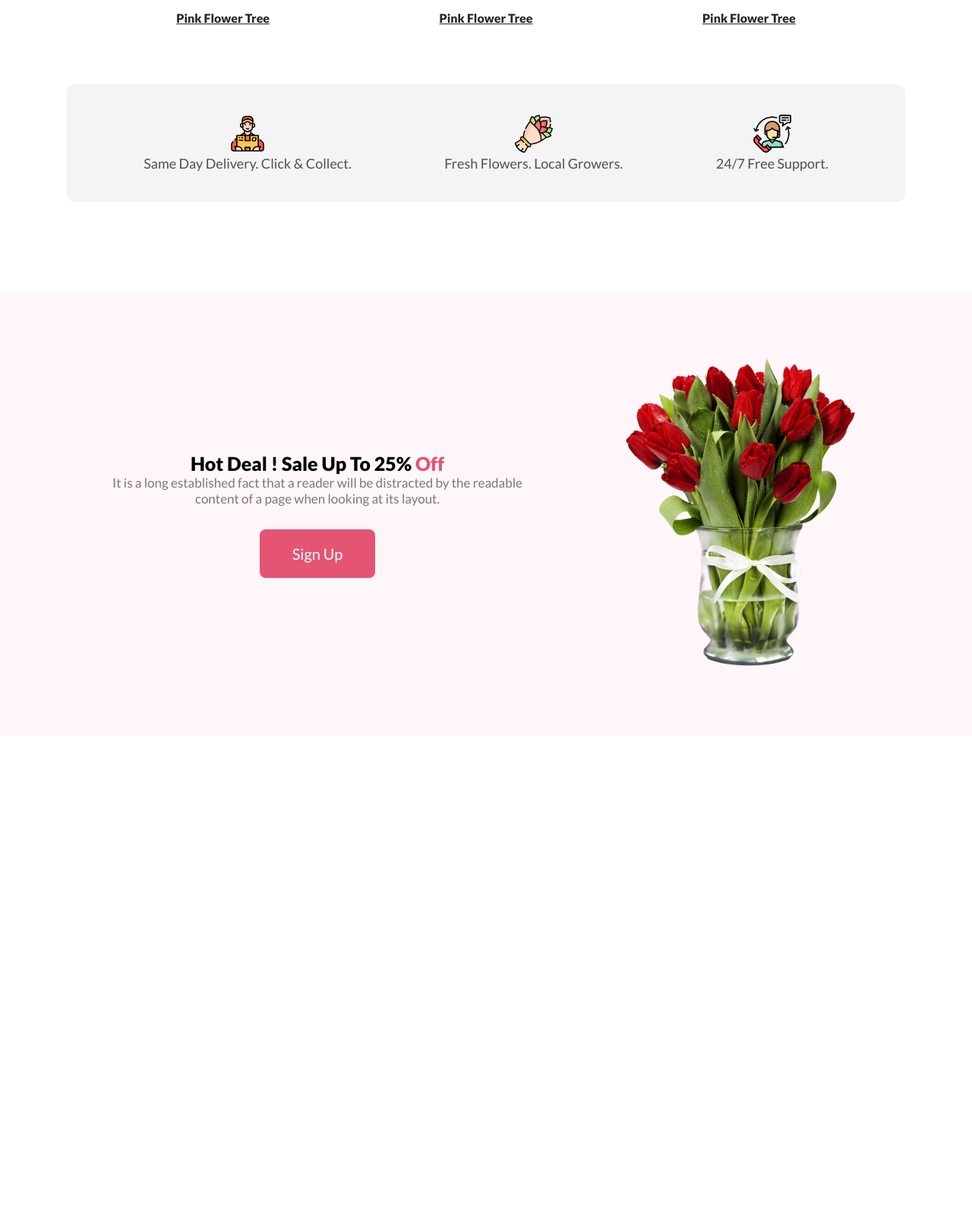
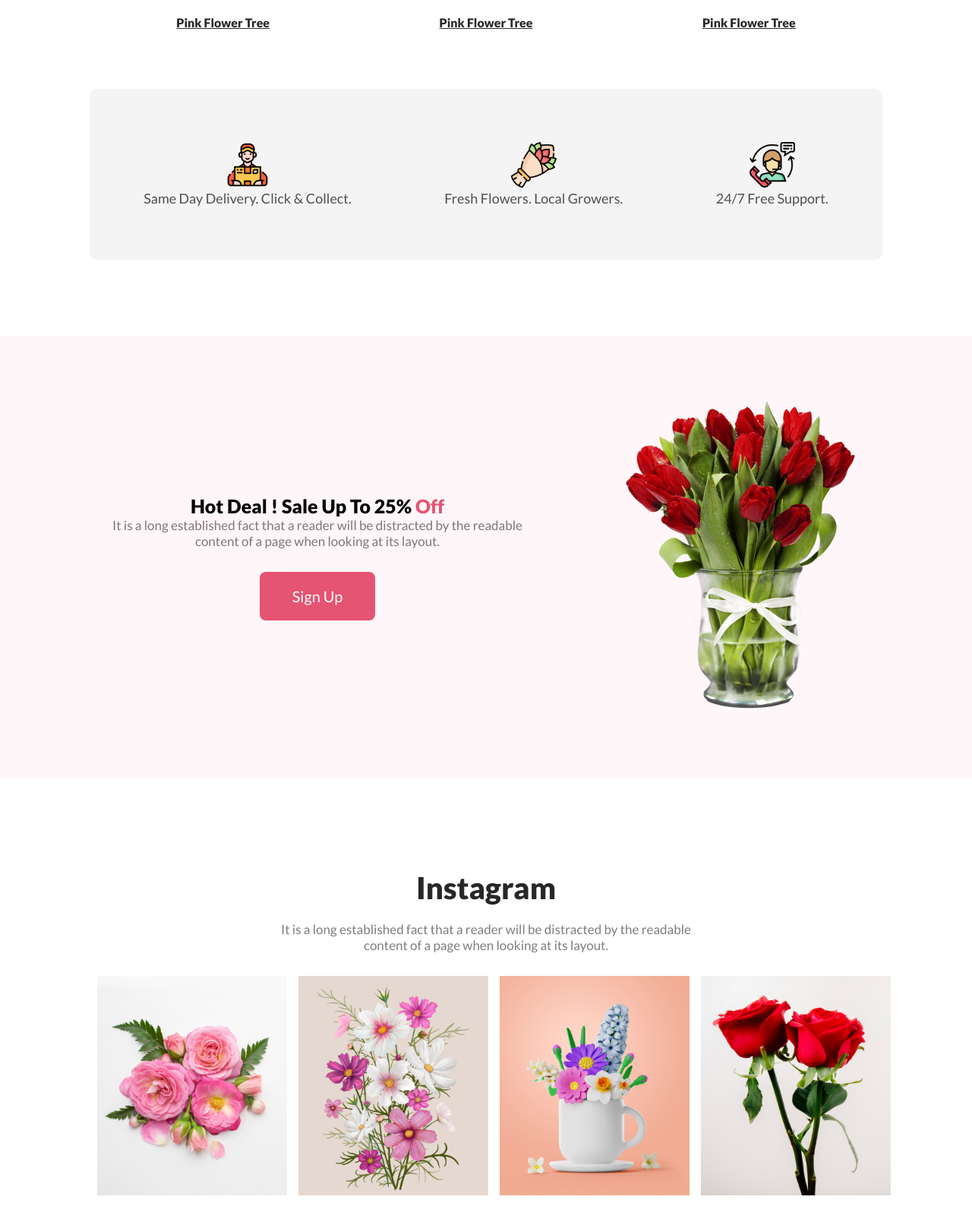
Before and after one commit to foysalAhmad12/flower-stall, a plain HTML site: page index.html in a window 1280 px wide. Shown: the part 1369-2982 px from the top of the page at 76% size. Before the commit the page ends 2458 px from the top, so only its background shows below. Drawn offline with Linux system fonts and the light colour scheme.

Commit message:
Instagram part end

```diff
--- a/index.html
+++ b/index.html
@@ -33,7 +33,7 @@
             <div class="featured-container mid">
                 <div class="description-of-featured">
                     <h2 class="mini-title">Our Featured Flowers</h2>
-                    <p class="description">It is a long established fact that a reader will be distracted by the readable content of a page when looking at its layout.</p>
+                    <p class="deswidth">It is a long established fact that a reader will be distracted by the readable content of a page when looking at its layout.</p>
                 </div>
                 <div class="flower-case">
                     <div class="box box-1">
@@ -80,6 +80,18 @@
                 </div>
             </div>
          </section>
+         <section>
+            <div class="instagram-container mid">
+                <h2 class="mini-title">Instagram</h2>
+                <p class="description deswidth">It is a long established fact that a reader will be distracted by the readable content of a page when looking at its layout.</p>
+                <div class="insta-image">
+                    <img src="assets/images/Flower 01.png" alt="">
+                    <img src="assets/images/Rectangle 4.png" alt="">
+                    <img src="assets/images/Rectangle 5.png" alt="">
+                    <img src="assets/images/Rectangle 6.png" alt="">
+                </div>
+            </div>
+         </section>
     </main>
 </body>
 </html>
--- a/style.css
+++ b/style.css
@@ -34,16 +34,6 @@
     font-size: 25px;
     font-weight: 800;
 }
-.featured-container p{
-    width: 580px;
-    margin: auto;
-    margin-bottom: 20px;
-}
-
-
-
-
-
 
 /* Header-Part-Start */
 .header{
@@ -89,8 +79,8 @@
  }
  .box-1 img{
     width: 60%;
-    height: 220px;
-    margin-top: 30px;
+    height: 280px;
+    margin-top: 70px;
  }
  .flower-case{
     display: flex;
@@ -103,7 +93,7 @@
     text-decoration: underline;
     font-size: 16px;
     font-weight: 800;
-    margin-top: 120px;
+    margin-top: 20px;
     color: #272727;
  }
  .bg-col2{
@@ -119,17 +109,17 @@
     justify-content: space-around;
     align-items: center;
     background-color:#F4F4F4 ;
-    padding: 40px;
+    padding: 70px 10px;
     border-radius: 10px;
     margin-top: 120px;
-    margin-bottom: 120px;
+    margin-bottom: 100px;
 }
 .call-service{
     text-align: center;
 
 }
  .call-service img{
-    width: 50px;
+    width: 60px;
  }
  .call-service p{
     font-size: 18px;
@@ -143,7 +133,7 @@
     align-items: center;
     background-color: #FEF6F8;
     padding: 80px;
-    margin-bottom: 120px;
+    margin-bottom: 100px;
    }
    .hot-deals{
     text-align: center;
@@ -151,3 +141,26 @@
    .hot-deals p{
     width: 550px;
    }
+   /* .Hot-deals-End */
+   /* Instagram-container-start */
+   .instagram-container{
+    text-align: center;
+    padding: 20px;
+    margin-bottom: 100px;
+   }
+   .deswidth{
+    width: 580px;
+    margin: auto;
+    margin-bottom: 30px;
+    color: rgba(39, 39, 39, 0.60);;
+   }
+   .insta-image{
+    display: flex;
+    justify-content: space-around;
+    align-items: center;
+    gap: 15px;
+   }
+   .insta-image img{
+    width: 250px;
+   }
+   /* Instagram-container-End */
```
